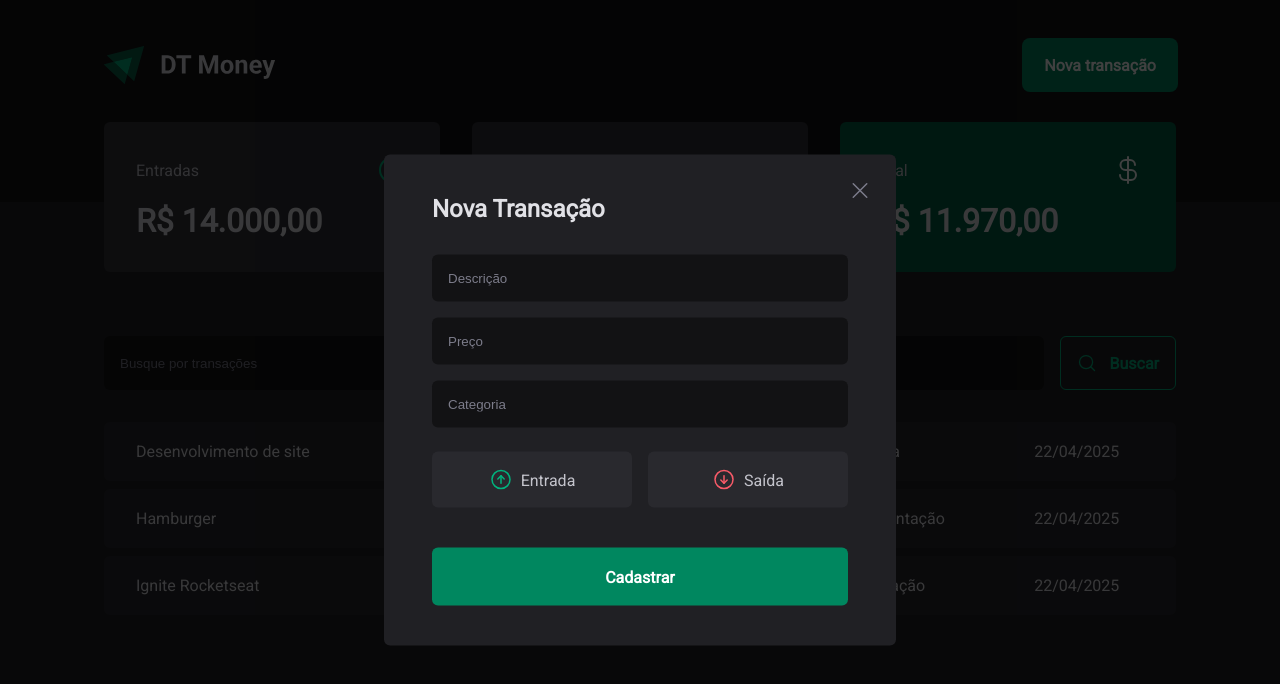
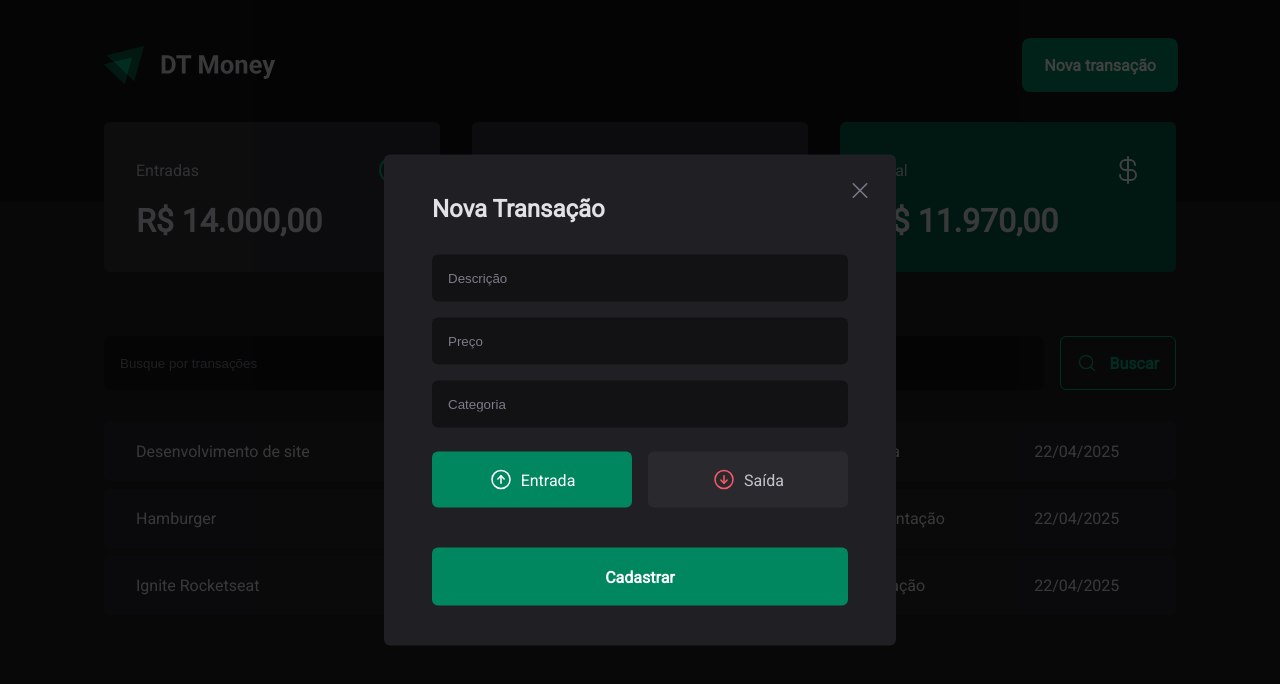
Before and after one commit to WagnerReis/dt-money, a React (Vite) app: page / in a window 1280 px wide. Both pictures are taken after a click on the button "Nova transação". Shown: the top 684 px of the page. Built offline with nearby package versions, Linux system fonts and the light colour scheme; data requests are answered from the project's data file.

Commit message:
feat(NewTransactionModal): add transaction type selection

```diff
--- a/src/components/NewTransactionModal/index.tsx
+++ b/src/components/NewTransactionModal/index.tsx
@@ -8,25 +8,29 @@
   TransactionTypeButton,
 } from "./styles";
 import { ArrowCircleDown, ArrowCircleUp, X } from "phosphor-react";
-import { useForm } from "react-hook-form";
+import { Controller, useForm } from "react-hook-form";
 import { zodResolver } from "@hookform/resolvers/zod";
 
 const newTransactionFormSchema = z.object({
   description: z.string(),
   price: z.number(),
   category: z.string(),
-  // type: z.enum(["income", "outcome"]),
+  type: z.enum(["income", "outcome"]),
 });
 
 type NewTransactionFormInputs = z.infer<typeof newTransactionFormSchema>;
 
 export function NewTransactionModal() {
   const {
+    control,
     register,
     handleSubmit,
     formState: { isSubmitting },
   } = useForm<NewTransactionFormInputs>({
     resolver: zodResolver(newTransactionFormSchema),
+    defaultValues: {
+      type: "income",
+    },
   });
 
   async function handleCreateNewTransaction(data: NewTransactionFormInputs) {
@@ -65,7 +69,15 @@
             {...register("category")}
           />
 
-          <TransactionType>
+          <Controller
+            control={control}
+            name="type"
+            render={({ field }) => {
+              return (
+                <TransactionType
+                  onValueChange={field.onChange}
+                  value={field.value}
+                >
                   <TransactionTypeButton value="income" variant="income">
                     <ArrowCircleUp size={24} />
                     Entrada
@@ -75,6 +87,9 @@
                     Saída
                   </TransactionTypeButton>
                 </TransactionType>
+              );
+            }}
+          />
 
           <button type="submit" disabled={isSubmitting}>
             Cadastrar
```
Lines whose indentation alone changed are shown as unchanged.
